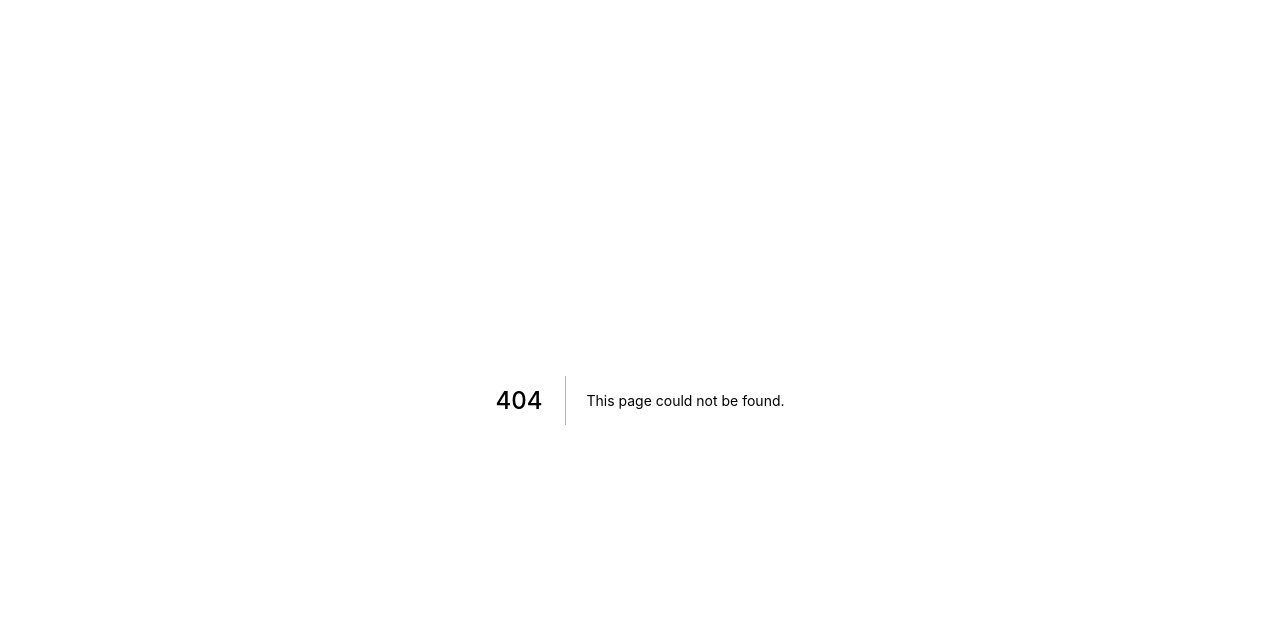
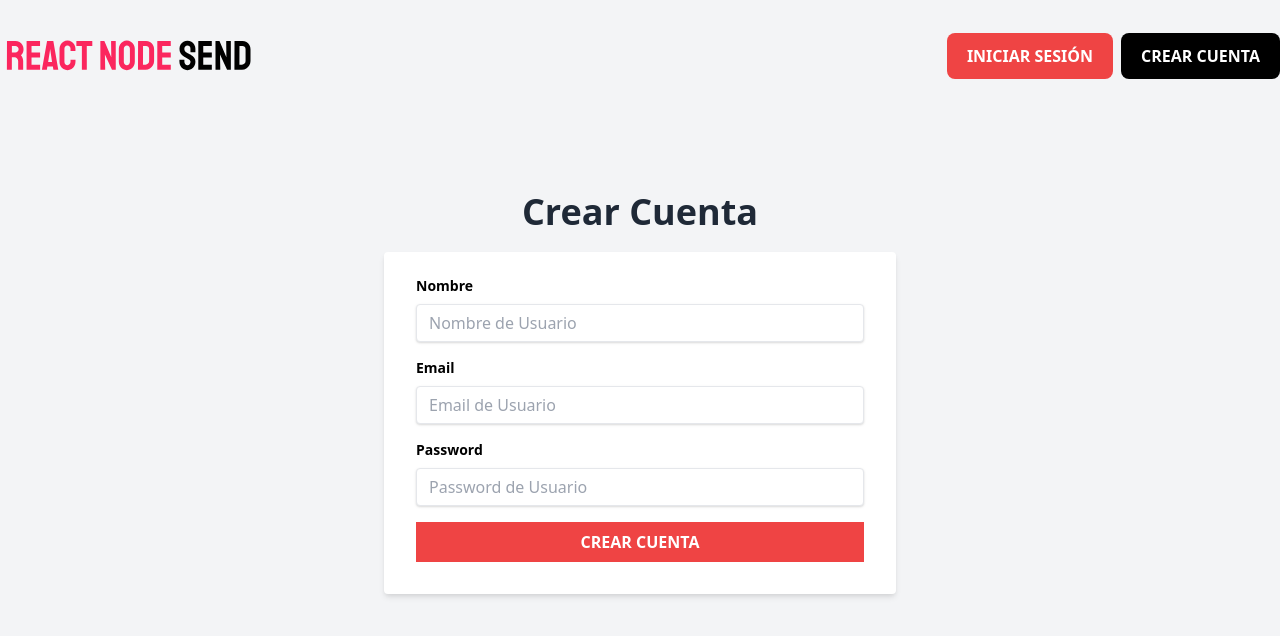
Before and after one commit to rodrigosotocid/nodesend-cliente, a Next.js app: page /crearcuenta in a window 1280 px wide. Before the commit this address had no page. Shown: the top 636 px of the page. Built offline with nearby package versions, Linux system fonts and the light colour scheme.

Commit message:
Primeros pasos

```diff
--- /dev/null
+++ b/components/Header.js
@@ -0,0 +1,23 @@
+import React from 'react'
+import Link from 'next/link'
+
+const Header = () => {
+  return (
+    <header className="py-8 flex flex-col md:flex-row items-center justify-between">
+      <Link href="/">
+        <img src="logo.svg" alt="logo React NodeSend" className="w-64 mb-8 md:mb-0" />
+      </Link>
+
+      <div>
+        <Link href="/login">
+          <a className="bg-red-500 px-5 py-3 rounded-lg text-white font-bold uppercase mr-2">Iniciar Sesión</a>
+        </Link>
+        <Link href="/crearcuenta">
+          <a className="bg-black px-5 py-3 rounded-lg text-white font-bold uppercase">Crear Cuenta</a>
+        </Link>
+      </div>
+    </header>
+  );
+}
+
+export default Header;
--- /dev/null
+++ b/components/Layout.js
@@ -0,0 +1,28 @@
+import React from 'react'
+import Head from 'next/head'
+import Header from './Header'
+
+const Layout = ({ children }) => {
+  return (
+    <>
+      <Head>
+        <title>ReactNodeSend</title>
+        <link href="https://unpkg.com/tailwindcss@^2/dist/tailwind.min.css" rel="stylesheet" />
+      </Head>
+
+      <div className="bg-gray-100 min-h-screen">
+        <div className="container mx-auto">
+          <Header />
+          <main className="mt-20">
+            {children}
+          </main>
+        </div>
+      </div>
+
+
+
+    </>
+  );
+}
+
+export default Layout;
--- a/pages/_app.js
+++ b/pages/_app.js
@@ -1,4 +1,4 @@
-import '../styles/globals.css'
+/* import '../styles/globals.css' */
 
 function MyApp({ Component, pageProps }) {
   return <Component {...pageProps} />
--- a/pages/api/hello.js
+++ /dev/null
@@ -1,5 +0,0 @@
-// Next.js API route support: https://nextjs.org/docs/api-routes/introduction
-
-export default (req, res) => {
-  res.status(200).json({ name: 'John Doe' })
-}
--- /dev/null
+++ b/pages/crearcuenta.js
@@ -0,0 +1,61 @@
+import Layout from '../components/Layout'
+
+export default function CrearCuenta() {
+  return (
+    <Layout>
+      <div className="md:w-4/5 xl:w-3/5 mx-auto mb-32">
+        <h2 className="text-4xl font-sans font-bold text-gray-800 text-center my-4">Crear Cuenta</h2>
+
+        <div className="flex justify-center mt-5">
+          <div className="w-full max-w-lg">
+            <form
+              className="bg-white rounded shadow-md px-8 pt-6 pb-8 mb-4"
+            >
+              <div className="mb-4">
+                <label
+                  className="block text-black text-sm font-bold mb-2"
+                  htmlFor="nombre"
+                >Nombre</label>
+                <input
+                  type="text"
+                  className="shadow appeerance-none border rounded w-full py-2 px-3 text-gray-700 leading-tight focus:outline-none focus:shadow-outline"
+                  id="nombre"
+                  placeholder="Nombre de Usuario"
+                />
+              </div>
+              <div className="mb-4">
+                <label
+                  className="block text-black text-sm font-bold mb-2"
+                  htmlFor="email"
+                >Email</label>
+                <input
+                  type="email"
+                  className="shadow appeerance-none border rounded w-full py-2 px-3 text-gray-700 leading-tight focus:outline-none focus:shadow-outline"
+                  id="email"
+                  placeholder="Email de Usuario"
+                />
+              </div>
+              <div className="mb-4">
+                <label
+                  className="block text-black text-sm font-bold mb-2"
+                  htmlFor="password"
+                >Password</label>
+                <input
+                  type="password"
+                  className="shadow appeerance-none border rounded w-full py-2 px-3 text-gray-700 leading-tight focus:outline-none focus:shadow-outline"
+                  id="password"
+                  placeholder="Password de Usuario"
+                />
+              </div>
+              <input
+                type="submit"
+                className="bg-red-500 hover:bg-gray-900 w-full p-2 text-white uppercase font-bold"
+                value="Crear Cuenta"
+              />
+            </form>
+          </div>
+        </div>
+      </div>
+    </Layout>
+  )
+}
```
Also changed, not shown: pages/index.js (+5 -60 lines), pages/login.js (added, +9 -0 lines), public/logo.svg (added).
